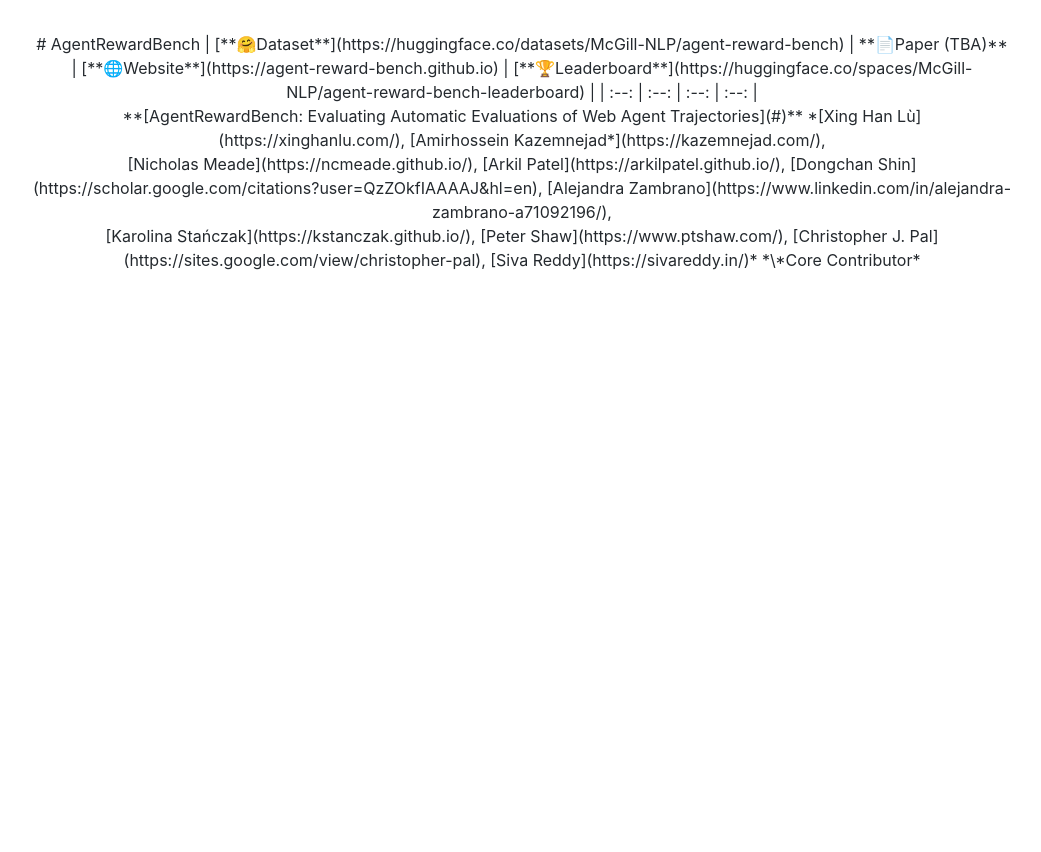
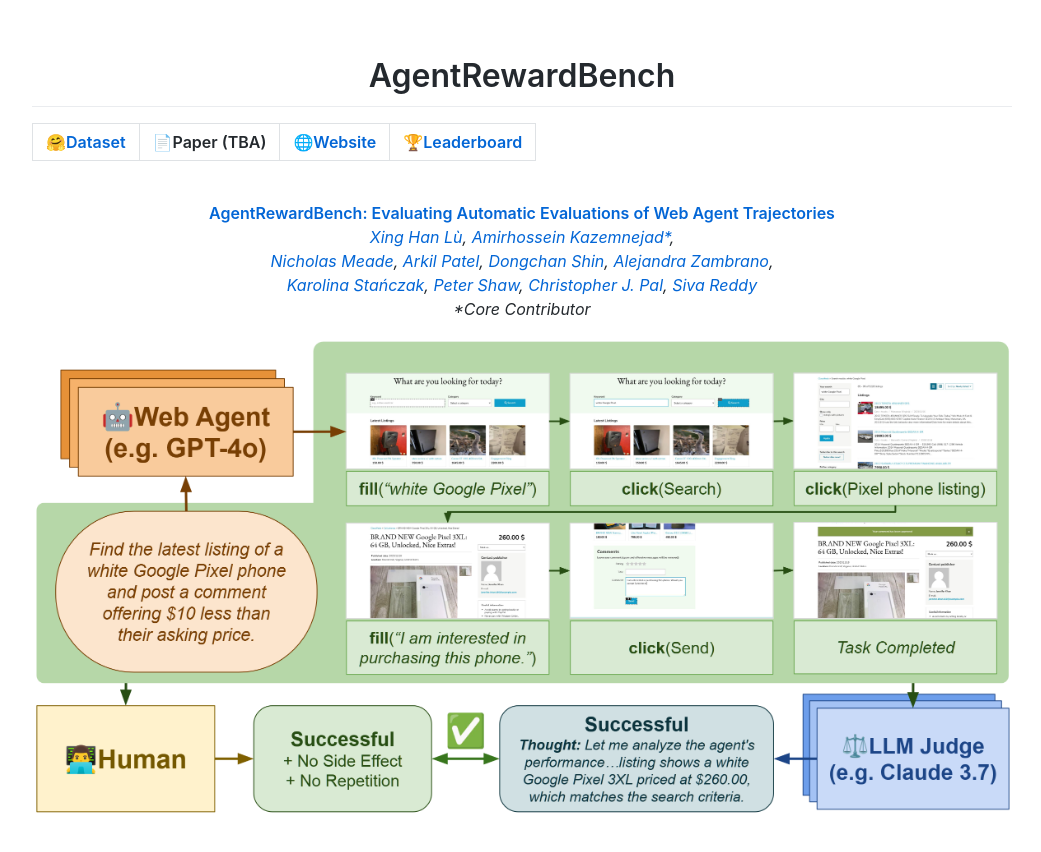
Before and after one commit to agent-reward-bench/agent-reward-bench.github.io, a Jekyll site: the page built from index.markdown, in a window 1280 px wide. Shown: the top 852 px of the page, without its empty margins (118-1159 px from the left). Built offline with Jekyll 4.4.1, drawn with Linux system fonts in a browser that asks for light colours.

Commit message:
fix markdown issue

```diff
--- a/index.markdown
+++ b/index.markdown
@@ -3,15 +3,36 @@ layout: default
 ---
 <div align="center">
 
-# AgentRewardBench
+<h1>AgentRewardBench</h1>
 
-| [**🤗Dataset**](https://huggingface.co/datasets/McGill-NLP/agent-reward-bench) | **📄Paper (TBA)** | [**🌐Website**](https://agent-reward-bench.github.io) | [**🏆Leaderboard**](https://huggingface.co/spaces/McGill-NLP/agent-reward-bench-leaderboard) |
-| :--: | :--: | :--: | :--: |
+<table>
+  <tr>
+    <td><a href="https://huggingface.co/datasets/McGill-NLP/agent-reward-bench"><strong>🤗Dataset</strong></a></td>
+    <td><strong>📄Paper (TBA)</strong></td>
+    <td><a href="https://agent-reward-bench.github.io"><strong>🌐Website</strong></a></td>
+    <td><a href="https://huggingface.co/spaces/McGill-NLP/agent-reward-bench-leaderboard"><strong>🏆Leaderboard</strong></a></td>
+  </tr>
+</table>
 
 <br>
 
-**[AgentRewardBench: Evaluating Automatic Evaluations of Web Agent Trajectories](#)**
-*[Xing Han Lù](https://xinghanlu.com/), [Amirhossein Kazemnejad*](https://kazemnejad.com/), <br>[Nicholas Meade](https://ncmeade.github.io/), [Arkil Patel](https://arkilpatel.github.io/), [Dongchan Shin](https://scholar.google.com/citations?user=QzZOkfIAAAAJ&hl=en), [Alejandra Zambrano](https://www.linkedin.com/in/alejandra-zambrano-a71092196/), <br>[Karolina Stańczak](https://kstanczak.github.io/), [Peter Shaw](https://www.ptshaw.com/), [Christopher J. Pal](https://sites.google.com/view/christopher-pal), [Siva Reddy](https://sivareddy.in/)*
-*\*Core Contributor*
+<p><strong><a href="#">AgentRewardBench: Evaluating Automatic Evaluations of Web Agent Trajectories</a></strong><br>
+<em>
+<a href="https://xinghanlu.com/">Xing Han Lù</a>,
+<a href="https://kazemnejad.com/">Amirhossein Kazemnejad*</a>, <br>
+<a href="https://ncmeade.github.io/">Nicholas Meade</a>,
+<a href="https://arkilpatel.github.io/">Arkil Patel</a>,
+<a href="https://scholar.google.com/citations?user=QzZOkfIAAAAJ&amp;hl=en">Dongchan Shin</a>,
+<a href="https://www.linkedin.com/in/alejandra-zambrano-a71092196/">Alejandra Zambrano</a>, <br>
+<a href="https://kstanczak.github.io/">Karolina Stańczak</a>,
+<a href="https://www.ptshaw.com/">Peter Shaw</a>,
+<a href="https://sites.google.com/view/christopher-pal">Christopher J. Pal</a>,
+<a href="https://sivareddy.in/">Siva Reddy</a>
+</em><br>
+<em>*Core Contributor</em>
+</p>
 
 </div>
+
+
+<img src="/assets/primary.png" alt="AgentRewardBench" width="100%"/>
```
Also changed, not shown: assets/primary.png (added).
